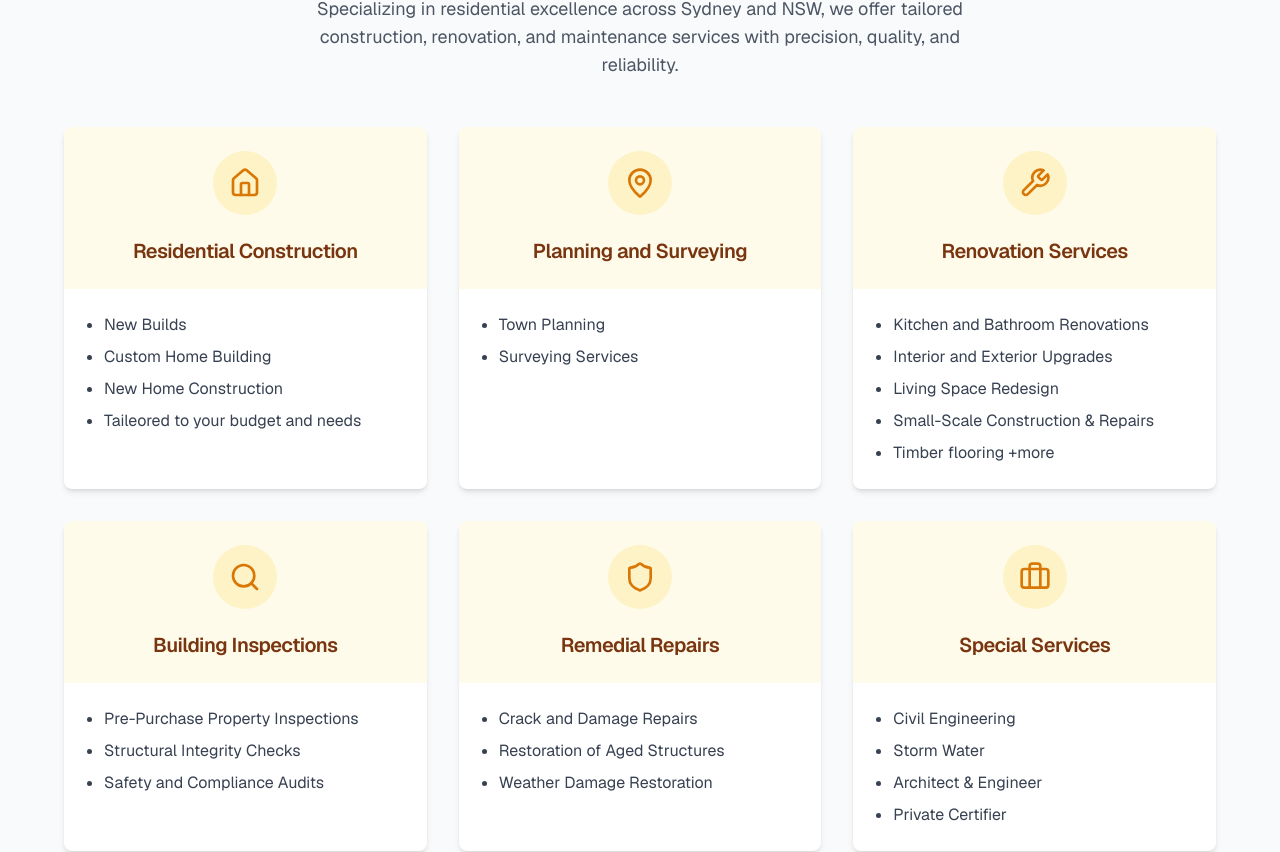
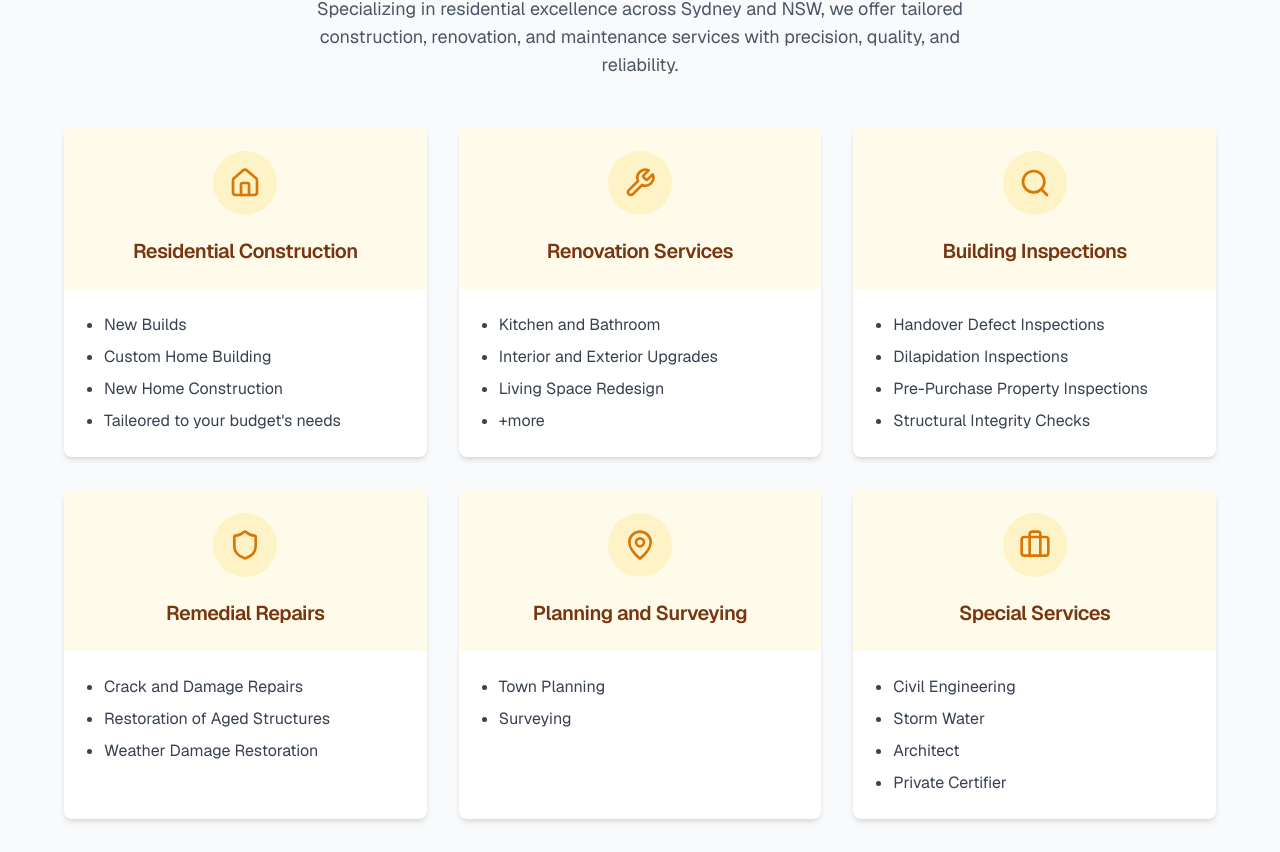
Before and after one commit to MAHMUDURRAHMANARNOB/trades_mates_building_next, a Next.js app: page / in a window 1280 px wide. Shown: the part 1037-1889 px from the top of the page. Built offline with nearby package versions, Linux system fonts and the light colour scheme.

Commit message:
Fix: services

```diff
--- a/components/services.tsx
+++ b/components/services.tsx
@@ -160,26 +160,18 @@ const services = [
       "New Builds",
       "Custom Home Building",
       "New Home Construction",
-      "Taileored to your budget and needs",
+      "Taileored to your budget's needs",
     ],
   },
-  {
-    icon: MapPin,
-    title: "Planning and Surveying",
-    subItems: [
-      "Town Planning",
-      "Surveying Services",
-    ],
-  },
+
   {
     icon: Wrench,
     title: "Renovation Services",
     subItems: [
-      "Kitchen and Bathroom Renovations",
+      "Kitchen and Bathroom",
       "Interior and Exterior Upgrades",
       "Living Space Redesign",
-      "Small-Scale Construction & Repairs",
-      "Timber flooring +more"
+      "+more"
     ],
   },
   // {
@@ -194,9 +186,10 @@ const services = [
     icon: Search,
     title: "Building Inspections",
     subItems: [
+      "Handover Defect Inspections",
+      "Dilapidation Inspections",
       "Pre-Purchase Property Inspections",
       "Structural Integrity Checks",
-      "Safety and Compliance Audits",
     ],
   },
   {
@@ -218,12 +211,20 @@ const services = [
   //   ],
   // },
   {
+    icon: MapPin,
+    title: "Planning and Surveying",
+    subItems: [
+      "Town Planning",
+      "Surveying",
+    ],
+  },
+  {
     icon: Briefcase,
     title: "Special Services",
     subItems: [
       "Civil Engineering",
       "Storm Water",
-      "Architect & Engineer",
+      "Architect",
       "Private Certifier",
     ],
   },
```
